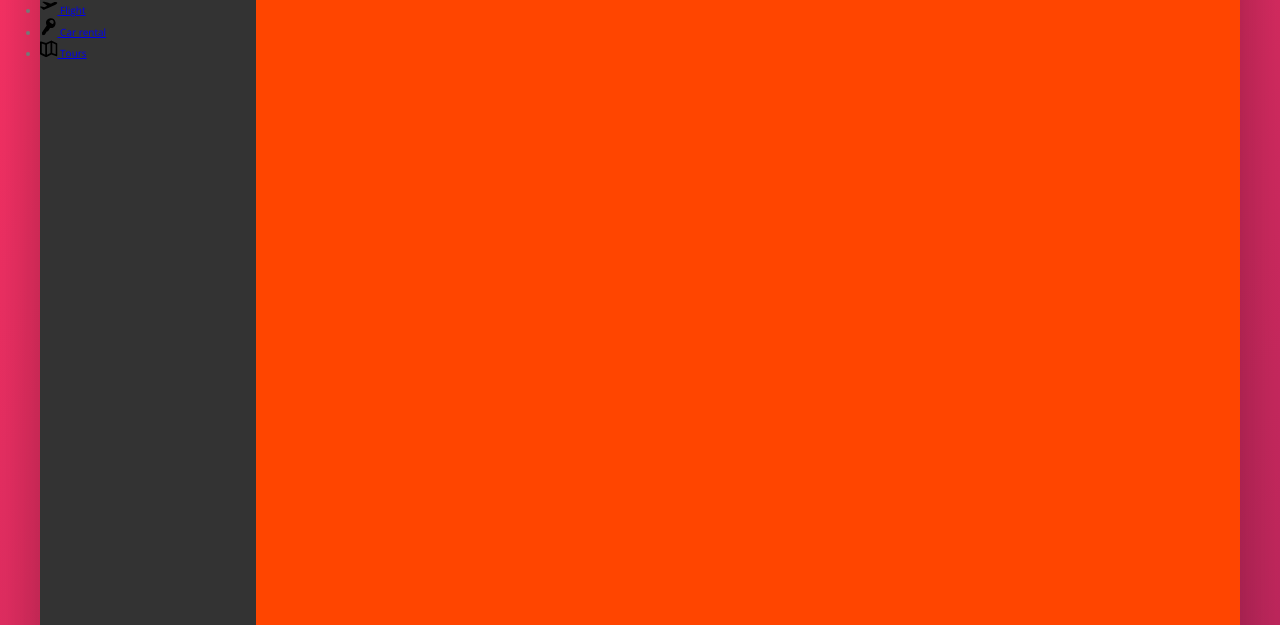
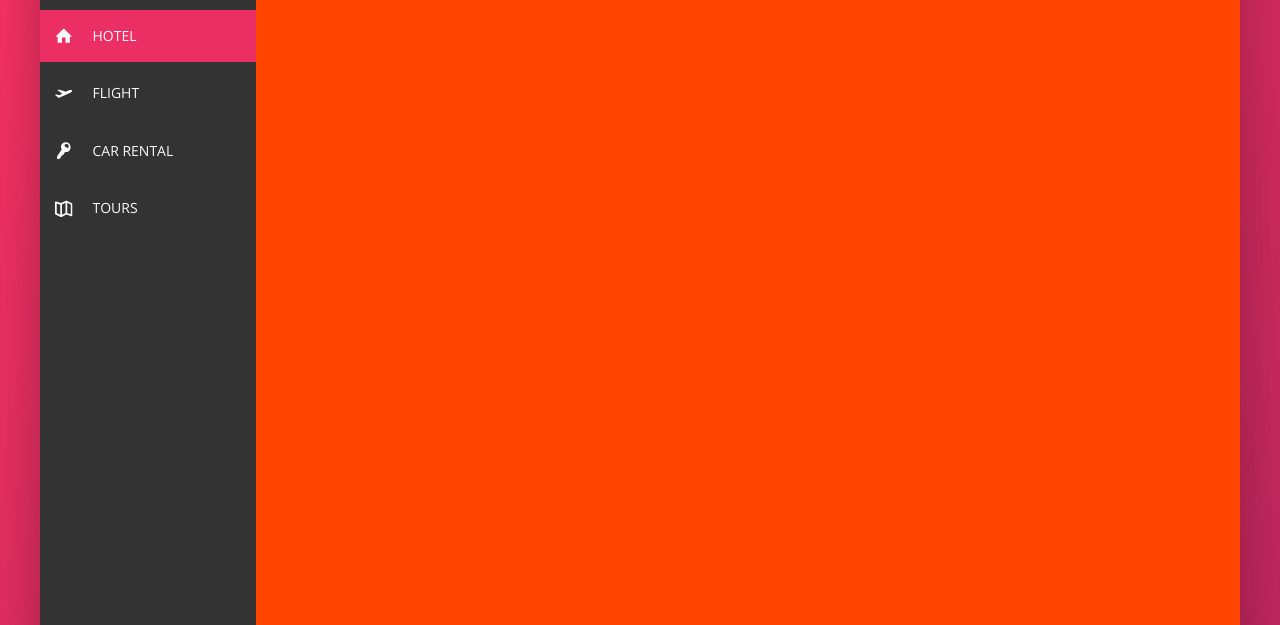
Before and after one commit to belie369/trillo, a website: page index.html in a window 1280 px wide. Shown: the part 175-800 px from the top of the page. Drawn offline with nearby package versions, Linux system fonts and the light colour scheme.

Commit message:
Styled and animated menu links

```diff
--- a/index.html
+++ b/index.html
@@ -45,7 +45,7 @@
         <div class="content">
             <nav class="sidebar">
                 <ul class="side-nav">
-                    <li class="side-nav__item">
+                    <li class="side-nav__item side-nav__item--active">
                         <a href="#" class="side-nav__link">
                             <svg class="side-nav__icon">
                                 <use xlink:href="./img/sprite.svg#icon-home"></use>
--- a/sass/_components.scss
+++ b/sass/_components.scss
@@ -119,15 +119,57 @@
 ////////////////////////////
 // SIDE NAVIGTION
 .side-nav {
+	margin-top: 3.5rem;
+	font-size: 1.4rem;
+	list-style: none;
+
 	&__item {
+		position: relative;
+
+		&:not(:last-child) {
+			margin-bottom: 0.5rem;
+		}
+
+		&::before {
+			content: '';
+			position: absolute;
+			top: 0;
+			left: 0;
+			height: 100%;
+			width: 3px;
+			background-color: var(--color-primary);
+			transform: scaleY(0);
+			transition: transform 0.2s, width 0.4s cubic-bezier(1, 0, 0, 1) 0.2s, background-color 0.1s;
+		}
+
+		&:hover::before,
+		&--active:before {
+			transform: scaleY(1);
+			width: 100%;
+		}
+
+		&:active::before {
+			background-color: var(--color-primary-light);
+		}
 	}
 
-	&__link {
+	&__link:link,
+	&__link:visited {
+		display: flex;
+		align-items: center;
+		position: relative;
+		padding: 1.5rem;
+		color: var(--color-grey-light-1);
+		text-decoration: none;
+		text-transform: uppercase;
+		z-index: 10;
 	}
 
 	&__icon {
+		margin-right: 2rem;
 		width: 1.75rem;
 		height: 1.75rem;
+		fill: currentColor;
 	}
 }
 
```
Also changed, not shown: css/style.comp.css, css/style.css, css/style.prefix.css.
